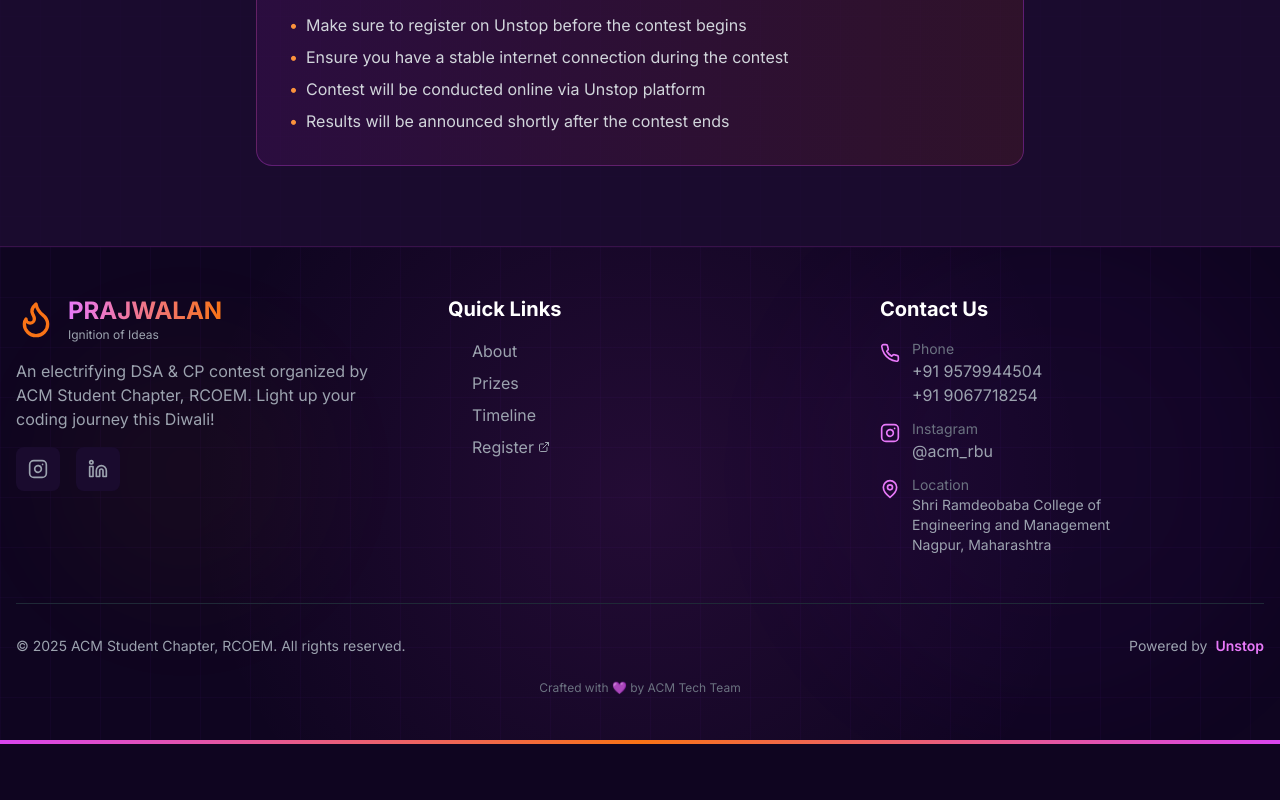
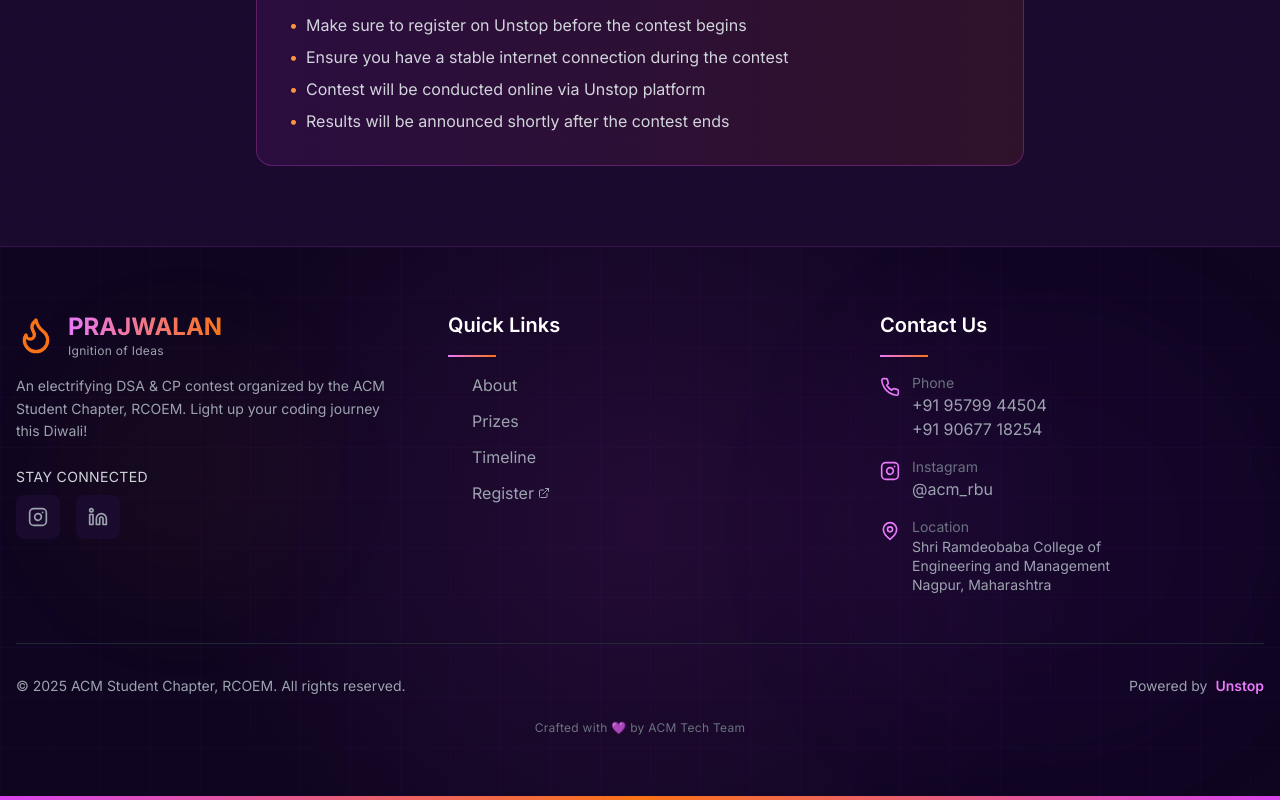
Before and after one commit to Aditya-Kayasth/ACM-COMPETITION, a Next.js app: page / in a window 1280 px wide. Shown: the part 4572-5372 px from the top of the page. Before the commit the page ends 5316 px from the top, so only its background shows below. Built offline with nearby package versions, Linux system fonts and the light colour scheme.

Commit message:
Updated Footer

```diff
--- a/components/Footer.tsx
+++ b/components/Footer.tsx
@@ -61,9 +61,10 @@ const Footer = () => {
         />
       </div>
 
-      <div className="container mx-auto px-6 py-12 relative z-10">
+      <div className="container mx-auto px-6 py-16 relative z-10">
+        {/* Top Section */}
         <div className="grid grid-cols-1 md:grid-cols-3 gap-12 mb-12">
-          {/* Brand Section */}
+          {/* 🌟 Brand Section */}
           <div>
             <motion.div
               className="flex items-center space-x-3 mb-4"
@@ -74,13 +75,21 @@ const Footer = () => {
                 <h3 className="text-2xl font-bold bg-gradient-to-r from-primary-400 to-accent-500 bg-clip-text text-transparent">
                   PRAJWALAN
                 </h3>
-                <p className="text-xs text-gray-400">Ignition of Ideas</p>
+                <p className="text-xs text-gray-400 tracking-wide">
+                  Ignition of Ideas
+                </p>
               </div>
             </motion.div>
-            <p className="text-gray-400 mb-4">
-              An electrifying DSA & CP contest organized by ACM Student Chapter,
-              RCOEM. Light up your coding journey this Diwali!
+
+            <p className="text-gray-400 text-sm leading-relaxed mb-6">
+              An electrifying DSA & CP contest organized by the ACM Student
+              Chapter, RCOEM. Light up your coding journey this Diwali!
             </p>
+
+            <div>
+              <h5 className="text-gray-300 text-sm uppercase tracking-wide mb-2">
+                Stay Connected
+              </h5>
               <div className="flex space-x-4">
                 {socialLinks.map((social) => (
                   <motion.a
@@ -97,11 +106,15 @@ const Footer = () => {
                 ))}
               </div>
             </div>
+          </div>
 
-          {/* Quick Links */}
+          {/* ⚡ Quick Links */}
           <div>
-            <h4 className="text-xl font-bold text-white mb-4">Quick Links</h4>
-            <ul className="space-y-2">
+            <h4 className="text-xl font-semibold text-white mb-4">
+              Quick Links
+            </h4>
+            <div className="w-12 h-[2px] bg-gradient-to-r from-primary-400 to-accent-500 mb-4" />
+            <ul className="space-y-3">
               {quickLinks.map((link) => (
                 <li key={link.name}>
                   <a
@@ -127,10 +140,14 @@ const Footer = () => {
             </ul>
           </div>
 
-          {/* Contact Information */}
+          {/* 📞 Contact Information */}
           <div>
-            <h4 className="text-xl font-bold text-white mb-4">Contact Us</h4>
-            <div className="space-y-3">
+            <h4 className="text-xl font-semibold text-white mb-4">
+              Contact Us
+            </h4>
+            <div className="w-12 h-[2px] bg-gradient-to-r from-primary-400 to-accent-500 mb-4" />
+            <div className="space-y-4">
+              {/* Phone */}
               <div className="flex items-start space-x-3 text-gray-400">
                 <Phone className="w-5 h-5 text-primary-400 mt-1 flex-shrink-0" />
                 <div>
@@ -139,18 +156,19 @@ const Footer = () => {
                     href="tel:9579944504"
                     className="hover:text-primary-400 transition-colors"
                   >
-                    +91 9579944504
+                    +91 95799 44504
                   </a>
                   <br />
                   <a
-                    href="tel:9579944504"
+                    href="tel:9067718254"
                     className="hover:text-primary-400 transition-colors"
                   >
-                    +91 9067718254
+                    +91 90677 18254
                   </a>
                 </div>
               </div>
 
+              {/* Instagram */}
               <div className="flex items-start space-x-3 text-gray-400">
                 <Instagram className="w-5 h-5 text-primary-400 mt-1 flex-shrink-0" />
                 <div>
@@ -166,15 +184,14 @@ const Footer = () => {
                 </div>
               </div>
 
+              {/* Location */}
               <div className="flex items-start space-x-3 text-gray-400">
                 <MapPin className="w-5 h-5 text-primary-400 mt-1 flex-shrink-0" />
                 <div>
                   <p className="text-sm text-gray-500">Location</p>
-                  <p className="text-sm">
-                    Shri Ramdeobaba College of
-                    <br />
-                    Engineering and Management
-                    <br />
+                  <p className="text-sm leading-snug">
+                    Shri Ramdeobaba College of <br />
+                    Engineering and Management <br />
                     Nagpur, Maharashtra
                   </p>
                 </div>
@@ -202,9 +219,9 @@ const Footer = () => {
             </div>
           </div>
 
-          {/* Tech Lead Credit */}
+          {/* Credit Line */}
           <div className="mt-6 text-center">
-            <p className="text-gray-500 text-xs">
+            <p className="text-gray-500 text-xs tracking-wide">
               Crafted with 💜 by ACM Tech Team
             </p>
           </div>
```
Lines whose indentation alone changed are shown as unchanged.
